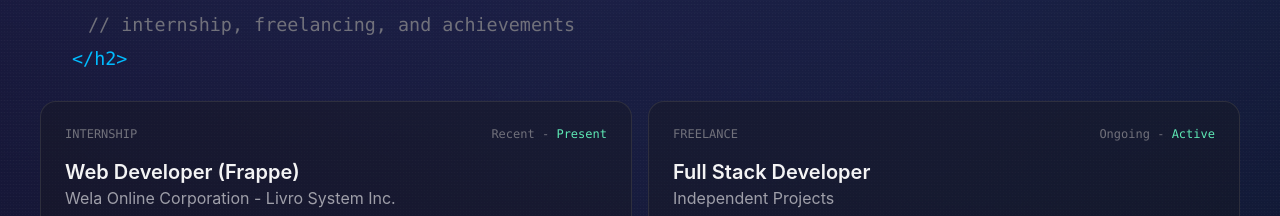
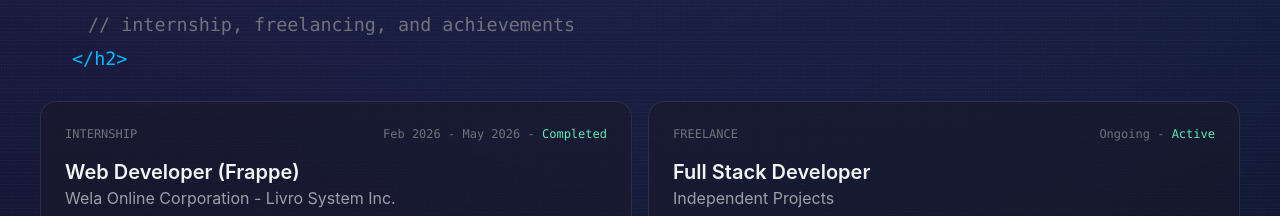
Before and after one commit to zygradezeropat/portfolio, a React (Vite) app: page / in a window 1280 px wide. Shown: the part 2100-2316 px from the top of the page. Built offline with nearby package versions, Linux system fonts and the light colour scheme.

Commit message:
finalize the internship

```diff
--- a/src/components/portfolio/WorkSection.tsx
+++ b/src/components/portfolio/WorkSection.tsx
@@ -10,8 +10,8 @@ import datascience from "../../assets/certificate/datascience.jpg";
 const workItems = [
   {
     type: "INTERNSHIP",
-    period: "Recent",
-    status: "Present",
+    period: "Feb 2026 - May 2026",
+    status: "Completed",
     title: "Web Developer (Frappe)",
     company: "Wela Online Corporation - Livro System Inc.",
     description:
```
